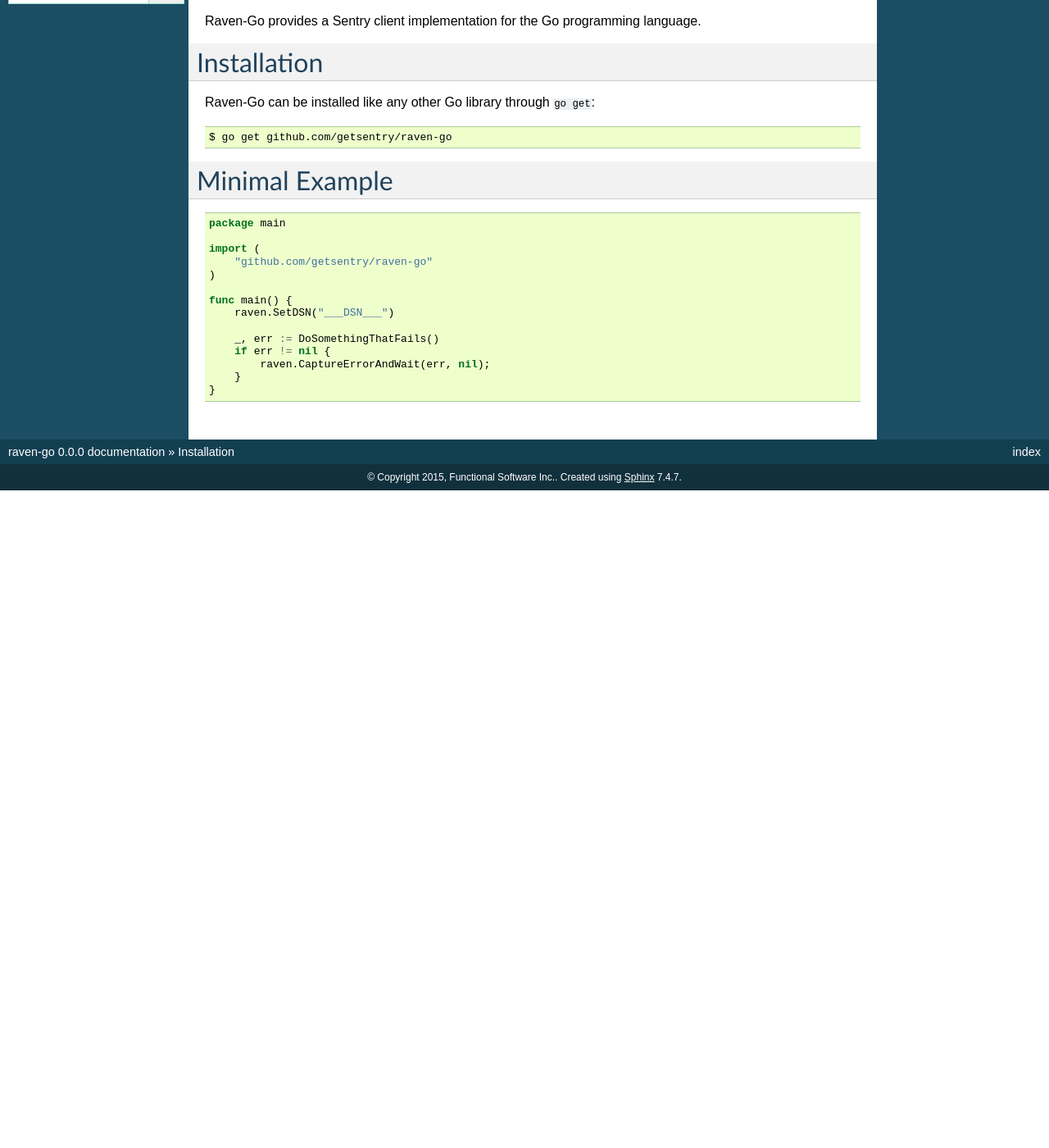
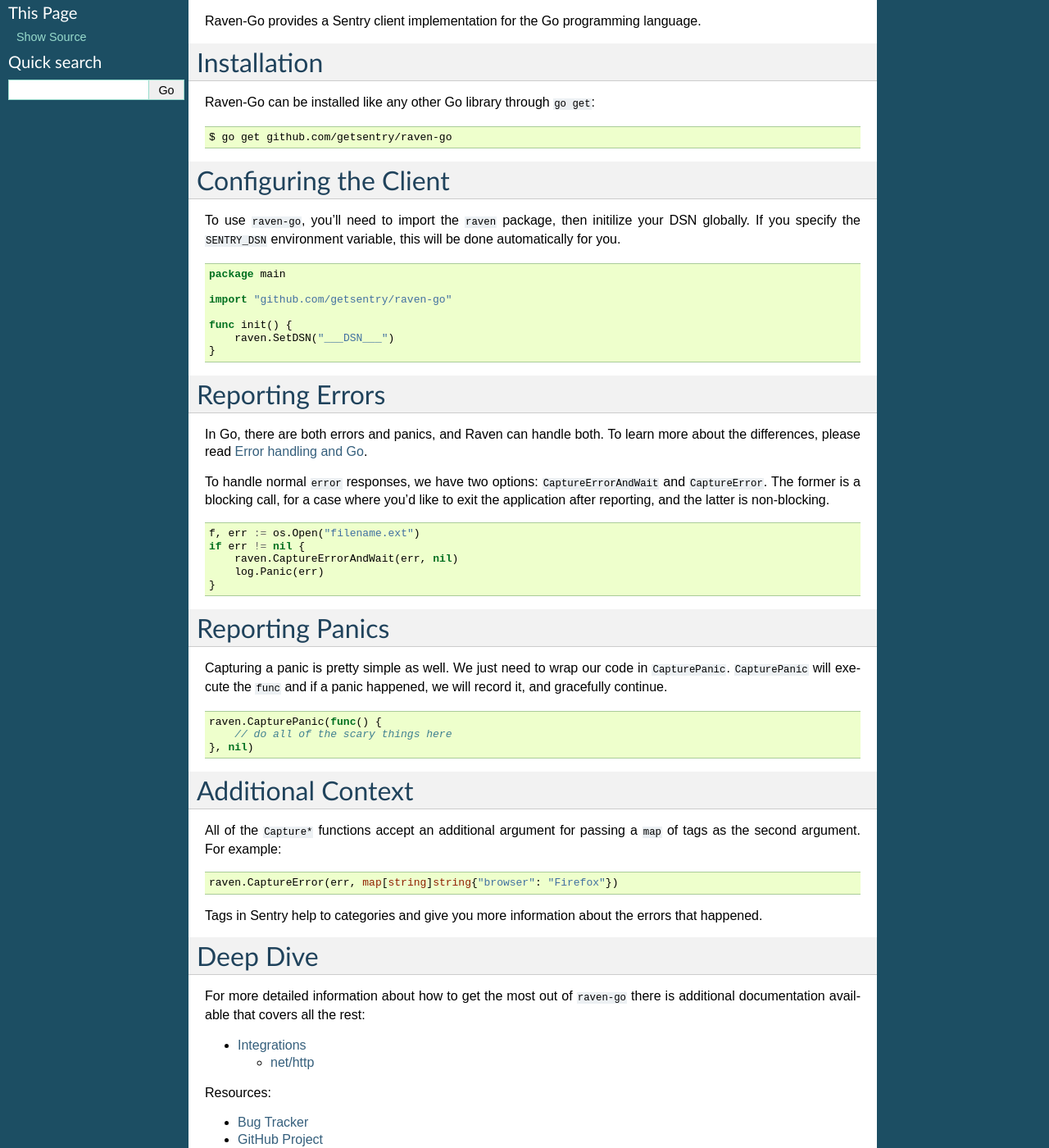
Before and after one commit to getsentry/raven-go, a Sphinx documentation site: the page built from docs/index.rst, in a window 1280 px wide and 1400 px high, scrolled down 230 px. Shown: the whole window at 82% size. Built offline with Sphinx 7.4.7, drawn with Linux system fonts in a browser that asks for light colours; before the commit the page ends 900 px from its top, so only the background shows below that; some of the changed text lies outside the part shown.

Commit message:
Expand on docs

```diff
--- a/docs/index.rst
+++ b/docs/index.rst
@@ -20,22 +20,77 @@
 
     $ go get github.com/getsentry/raven-go
 
-Minimal Example
----------------
+Configuring the Client
+----------------------
+
+To use ``raven-go``, you'll need to import the ``raven`` package, then initilize your
+DSN globally. If you specify the ``SENTRY_DSN`` environment variable, this will be
+done automatically for you.
 
 .. sourcecode:: go
 
     package main
 
-    import (
-        "github.com/getsentry/raven-go"
-    )
+    import "github.com/getsentry/raven-go"
 
-    func main() {
+    func init() {
         raven.SetDSN("___DSN___")
+    }
 
-        _, err := DoSomethingThatFails()
-        if err != nil {
-            raven.CaptureErrorAndWait(err, nil);
-        }
+Reporting Errors
+----------------
+
+In Go, there are both errors and panics, and Raven can handle both. To learn more
+about the differences, please read `Error handling and Go <https://blog.golang.org/error-handling-and-go>`_.
+
+To handle normal ``error`` responses, we have two options: ``CaptureErrorAndWait`` and ``CaptureError``. The former is a blocking call, for a case where you'd like to exit the application after reporting, and the latter is non-blocking.
+
+.. sourcecode:: go
+
+    f, err := os.Open("filename.ext")
+    if err != nil {
+        raven.CaptureErrorAndWait(err, nil)
+        log.Panic(err)
     }
+
+Reporting Panics
+----------------
+
+Capturing a panic is pretty simple as well. We just need to wrap our code in ``CapturePanic``. ``CapturePanic`` will execute the ``func`` and if a panic happened, we will record it, and gracefully continue.
+
+.. sourcecode:: go
+
+    raven.CapturePanic(func() {
+        // do all of the scary things here
+    }, nil)
+
+
+Additional Context
+------------------
+
+All of the ``Capture*`` functions accept an additional argument for passing a ``map`` of tags
+as the second argument. For example:
+
+.. sourcecode:: go
+
+    raven.CaptureError(err, map[string]string{"browser": "Firefox"})
+
+Tags in Sentry help to categories and give you more information about the errors that happened.
+
+Deep Dive
+---------
+
+For more detailed information about how to get the most out of ``raven-go`` there
+is additional documentation available that covers all the rest:
+
+.. toctree::
+    :maxdepth: 2
+    :titlesonly:
+
+    integrations/index
+
+Resources:
+
+* `Bug Tracker <https://github.com/getsentry/raven-go/issues>`_
+* `GitHub Project <https://github.com/getsentry/raven-go>`_
+* `Godocs <https://godoc.org/github.com/getsentry/raven-go>`_
```
Also changed, not shown: docs/integrations/http.rst (added, +40 -0 lines), docs/integrations/index.rst (added, +10 -0 lines).
